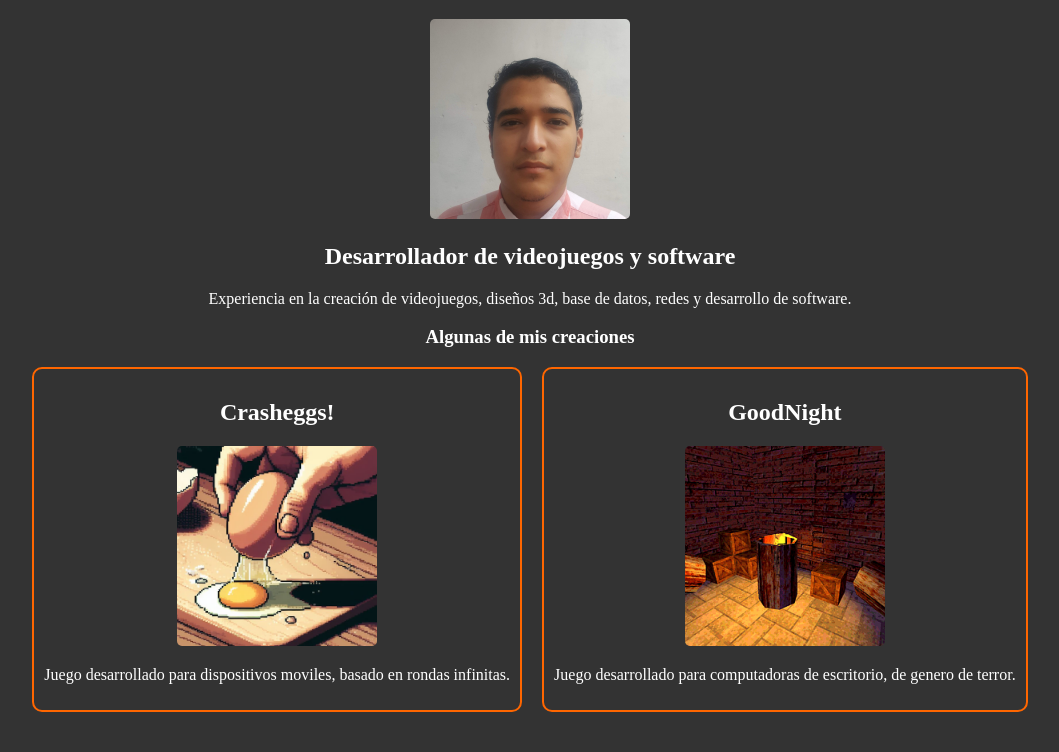
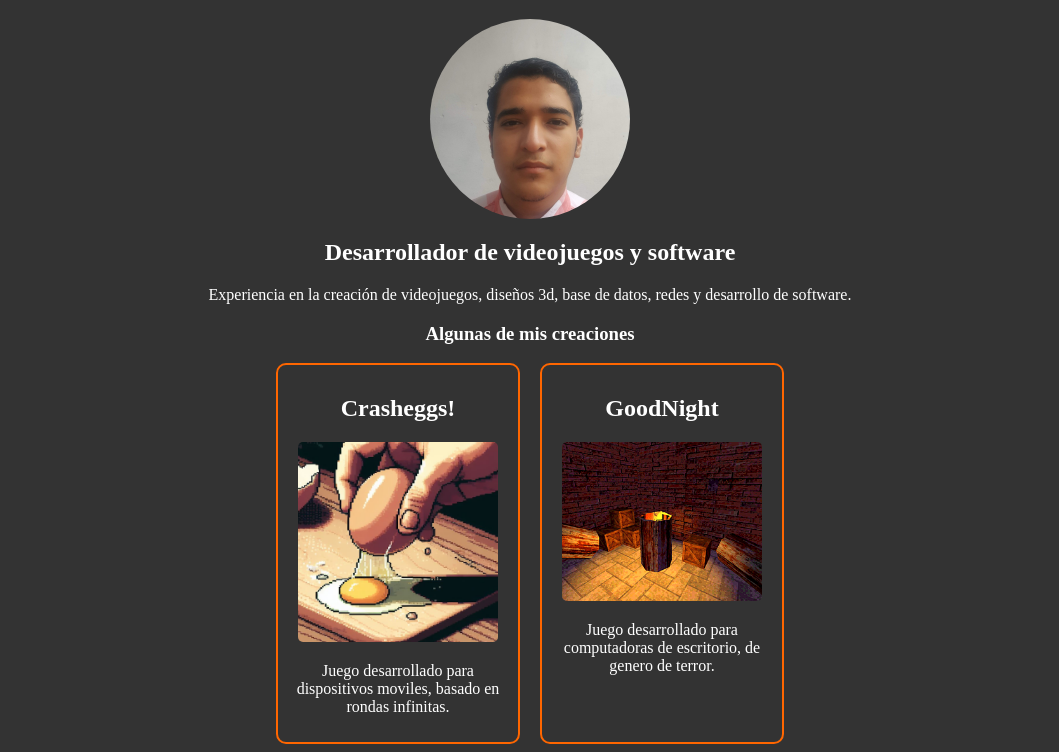
Before and after one commit to LuisGustavoRubi/PortafolioActions, a website built with Vite: page index.html in a window 1280 px wide. Shown: the part 61-813 px from the top of the page, without its empty margins (110-1169 px from the left). Built offline with nearby package versions, Linux system fonts and the light colour scheme.

Commit message:
Update main.less

```diff
--- a/less/main.less
+++ b/less/main.less
@@ -7,12 +7,22 @@ body {
     text-align: center;
 }
 
+
 .foto-perfil {
-    img{
-        width: 200px;  // Fuerza el ancho fijo
-        height: 200px; // Fuerza el alto fijo
-        object-fit: cover; // Mantiene la proporción sin deformarse
-        border-radius: 5px;
+    display: flex;
+    justify-content: center;
+    margin-bottom: 20px;
+
+    img {
+        width: 200px;
+        height: 200px;
+        object-fit: cover;
+        border-radius: 50%;
+        transition: transform 0.3s ease;
+
+        &:hover {
+            transform: scale(1.1);
+        }
     }
 }
 
@@ -20,16 +30,34 @@ body {
     display: flex;
     justify-content: center;
     gap: 20px;
+    flex-wrap: wrap;
 
     .game-card {
         border: 2px solid @primary-color;
         padding: 10px;
         border-radius: 10px;
+        width: 220px;
+        text-align: center;
+        transition: transform 0.3s ease;
+
+        &:hover {
+            transform: scale(1.05);
+        }
+
         img {
-        width: 200px;  // Fuerza el ancho fijo
-        height: 200px; // Fuerza el alto fijo
-        object-fit: cover; // Mantiene la proporción sin deformarse
-        border-radius: 5px;
+            width: 100%;
+            max-width: 200px;
+            height: auto;
+            object-fit: cover;
+            border-radius: 5px;
         }
     }
 }
+
+/* RESPONSIVE DESIGN */
+@media screen and (max-width: 768px) {
+    .game-container {
+        flex-direction: column;
+        align-items: center;
+    }
+}
```
